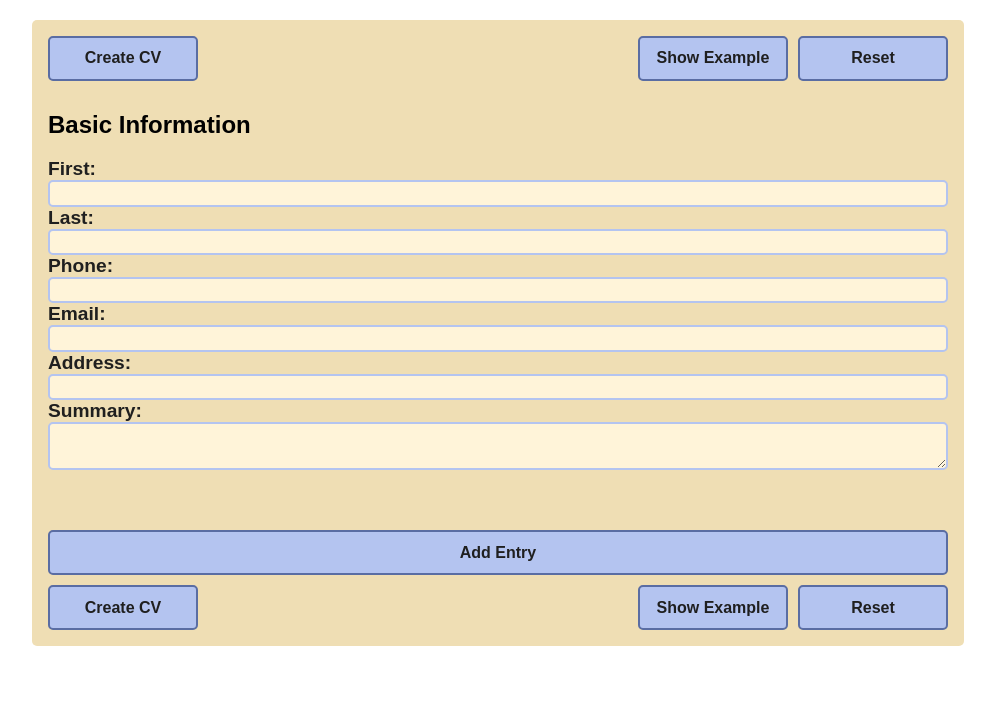
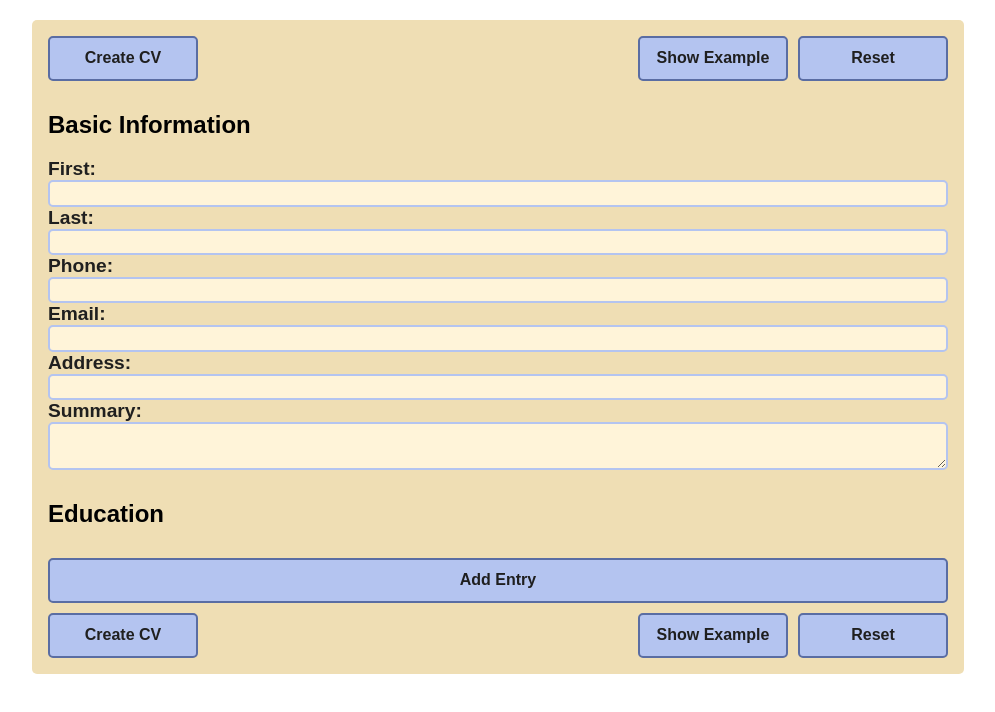
Before and after one commit to xincryptedx/cv-creator, a React (Vite) app: page / in a window 1280 px wide. Shown: the top 712 px of the page, without its empty margins (142-1137 px from the left). Built offline with nearby package versions, Linux system fonts and the light colour scheme.

Commit message:
Pass header text

```diff
--- a/src/components/CvForm.jsx
+++ b/src/components/CvForm.jsx
@@ -43,6 +43,7 @@ function CvForm() {
         setEntriesData={setEducationEntries}
         addDataEntry={addEducationEntryData}
         EntryElement={EducationEntry}
+        headerText={"Education"}
       ></DynamicEntriesContainer>
       <FormControls></FormControls>
     </form>
```
